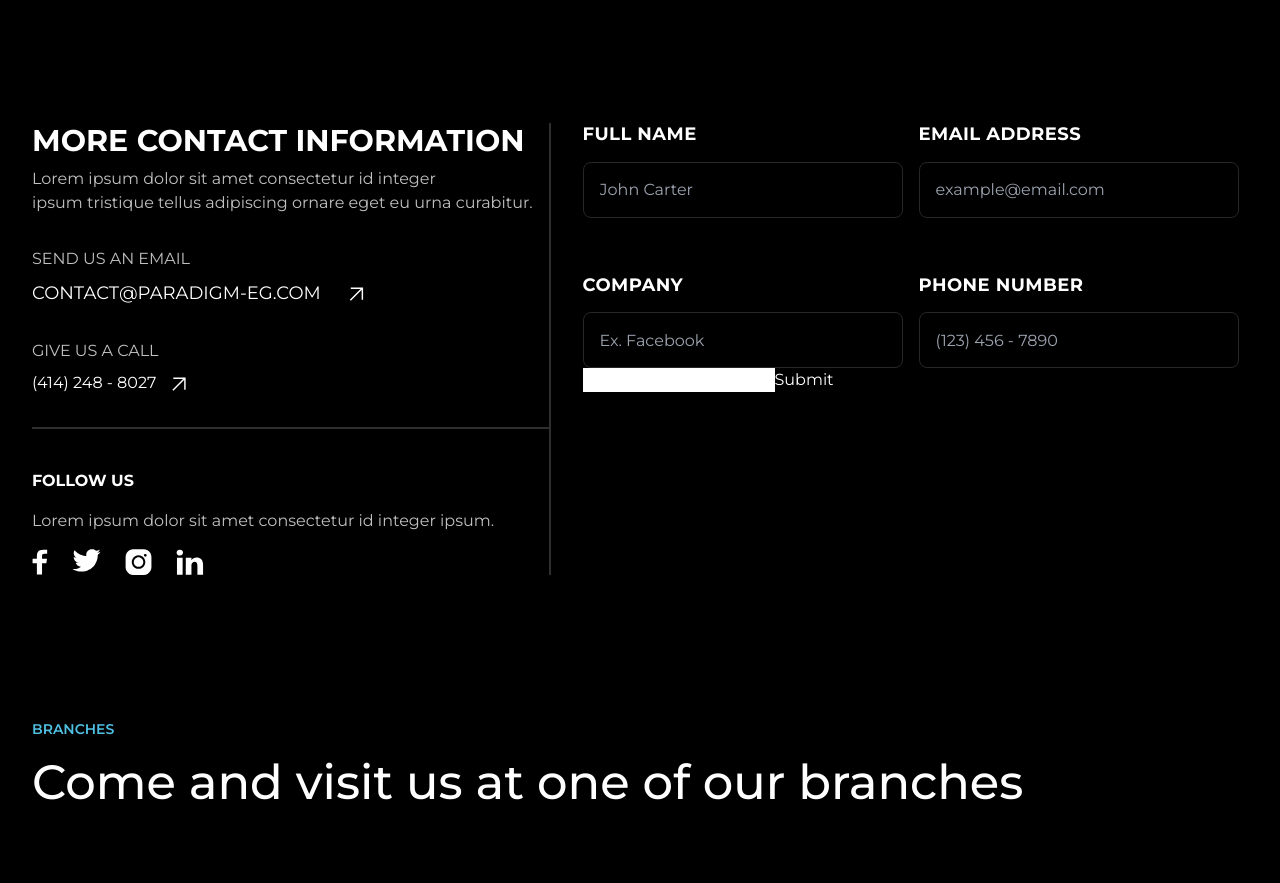
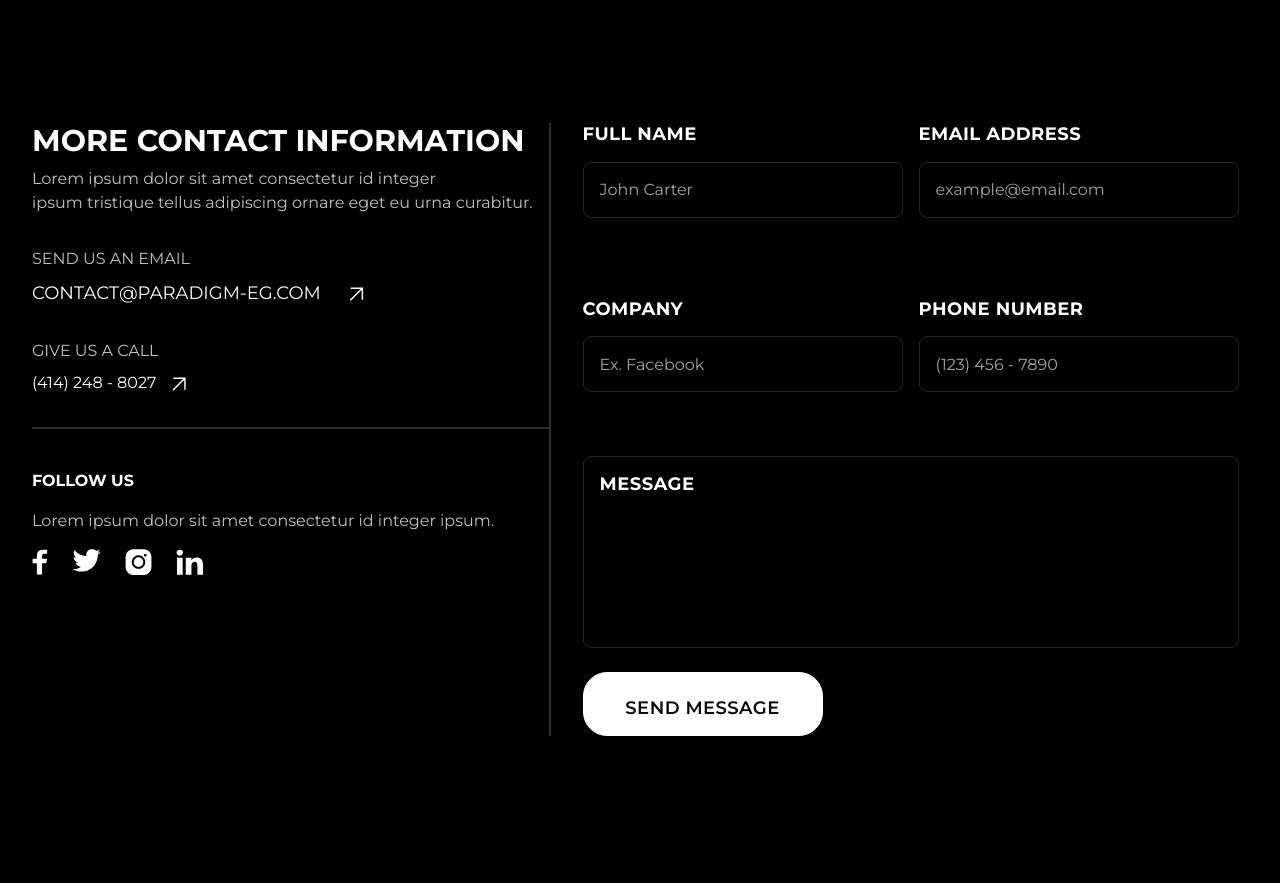
Before and after one commit to Neptune669/Paradigm, a React (Vite) app: page /contact in a window 1280 px wide. Shown: the part 380-1263 px from the top of the page. Built offline with nearby package versions, Linux system fonts and the light colour scheme.

Commit message:
contact form

```diff
--- a/src/componentws/form.jsx
+++ b/src/componentws/form.jsx
@@ -13,7 +13,7 @@ export default function App() {
 
   return (
     /* "handleSubmit" will validate your inputs before invoking "onSubmit" */
-    <form onSubmit={handleSubmit(onSubmit)}>
+    <form onSubmit={handleSubmit(onSubmit)} className="flex flex-col gap-6 ">
       {/* register your input into the hook by invoking the "register" function */}
       <div className="flex justify-between gap-4">
         <div className="flex flex-col gap-4">
@@ -71,13 +71,22 @@ export default function App() {
           />
         </div>
       </div>
-
+      <div className="inline-flex items-start justify-start w-full h-48 p-4 mt-10 border rounded-lg border-zinc-800">
+        <div className="text-white text-lg font-bold font-['Montserrat'] uppercase leading-tight tracking-wide">
+          Message
+        </div>
+      </div>
+      <div className="inline-flex items-start justify-center h-16 px-8 py-6 bg-white border border-white shadow w-60 rounded-3xl">
+        <div className="text-center text-zinc-950 text-lg font-semibold font-['Montserrat'] uppercase leading-tight tracking-wide">
+          Send Message
+        </div>
+      </div>
       {/* include validation with required or other standard HTML validation rules */}
-      <input {...register("exampleRequired", { required: true })} />
+      {/* <input {...register("exampleRequired", { required: true })} /> */}
       {/* errors will return when field validation fails  */}
       {errors.exampleRequired && <span>This field is required</span>}
 
-      <input type="submit" />
+      {/* <input type="submit" /> */}
     </form>
   );
 }
```
